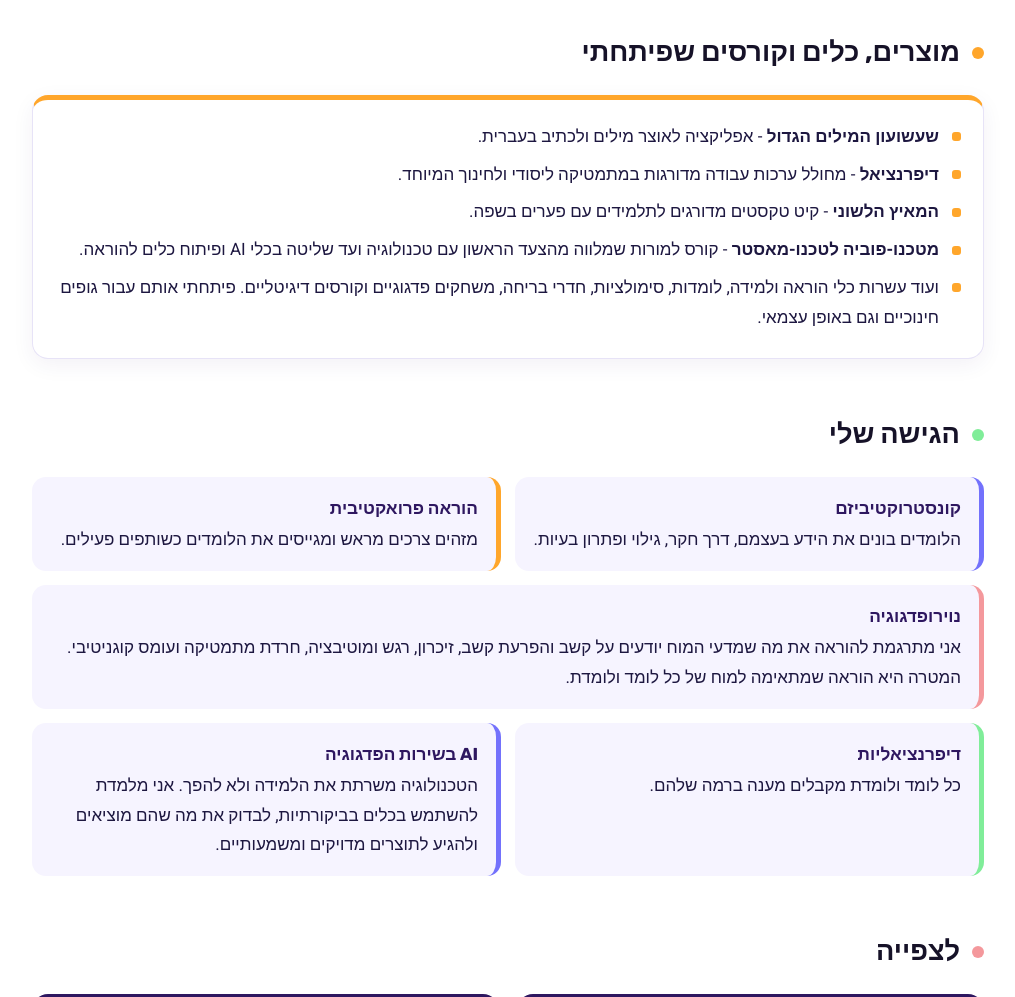
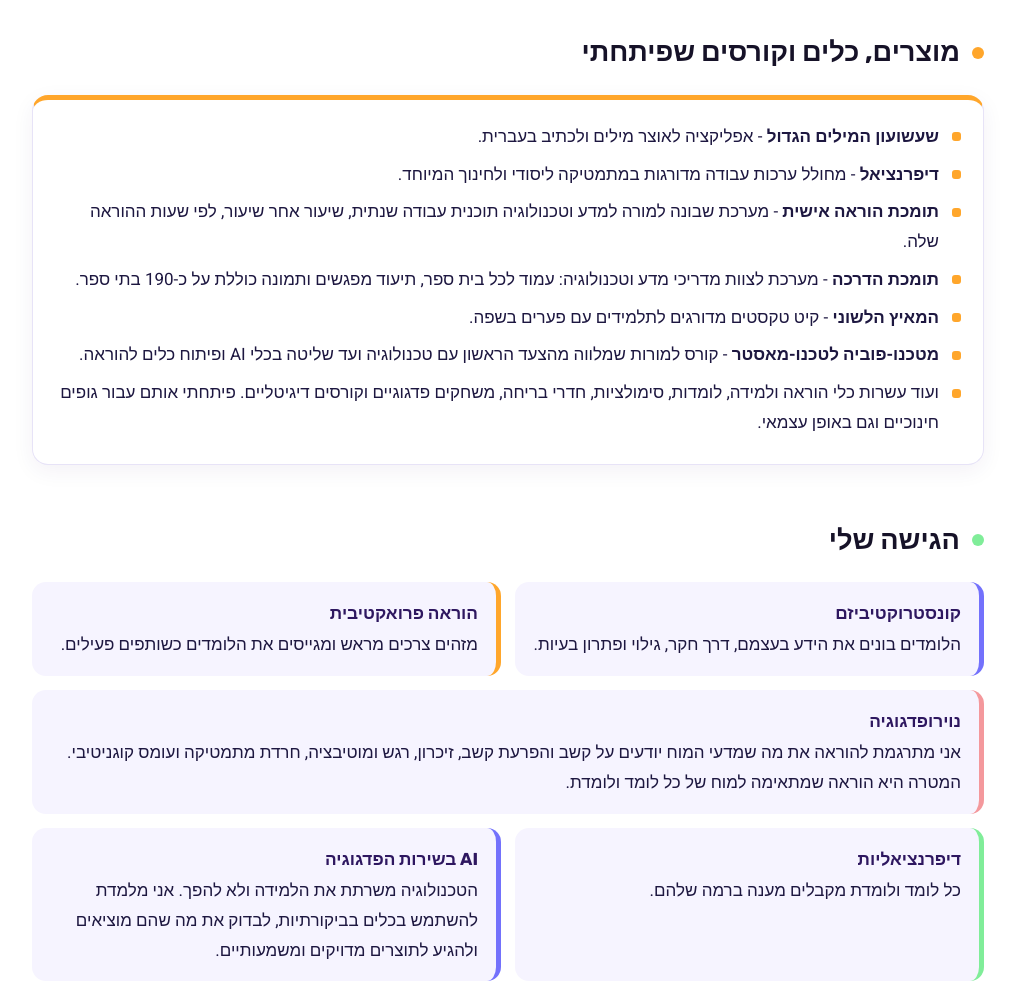
Before and after one commit to nofarg8/science-4U, a plain HTML site: page about/index.html in a window 1280 px wide. Shown: the part 1617-2614 px from the top of the page, without its empty margins (132-1147 px from the left). Drawn offline with Linux system fonts and the light colour scheme.

Commit message:
About: add Personal Teaching Planner and Instructor support systems
Co-Authored-By: Claude Opus 5.5 <noreply@anthropic.com>
Claude-Session: https://claude.ai/code/session_01BjfP7zRyA8853jkZFfmhZH

```diff
--- a/about/index.html
+++ b/about/index.html
@@ -140,6 +140,8 @@ ul.list li::before{content:"";position:absolute;inset-inline-start:0;top:.62em;w
       <ul class="list">
         <li><b>שעשועון המילים הגדול</b> - אפליקציה לאוצר מילים ולכתיב בעברית.</li>
         <li><b>דיפרנציאל</b> - מחולל ערכות עבודה מדורגות במתמטיקה ליסודי ולחינוך המיוחד.</li>
+        <li><b>תומכת הוראה אישית</b> - מערכת שבונה למורה למדע וטכנולוגיה תוכנית עבודה שנתית, שיעור אחר שיעור, לפי שעות ההוראה שלה.</li>
+        <li><b>תומכת הדרכה</b> - מערכת לצוות מדריכי מדע וטכנולוגיה: עמוד לכל בית ספר, תיעוד מפגשים ותמונה כוללת על כ-190 בתי ספר.</li>
         <li><b>המאיץ הלשוני</b> - קיט טקסטים מדורגים לתלמידים עם פערים בשפה.</li>
         <li><b>מטכנו-פוביה לטכנו-מאסטר</b> - קורס למורות שמלווה מהצעד הראשון עם טכנולוגיה ועד שליטה בכלי AI ופיתוח כלים להוראה.</li>
         <li>ועוד עשרות כלי הוראה ולמידה, לומדות, סימולציות, חדרי בריחה, משחקים פדגוגיים וקורסים דיגיטליים. פיתחתי אותם עבור גופים חינוכיים וגם באופן עצמאי.</li>
```
Also changed, not shown: about/home.html (+1 -1 lines).
